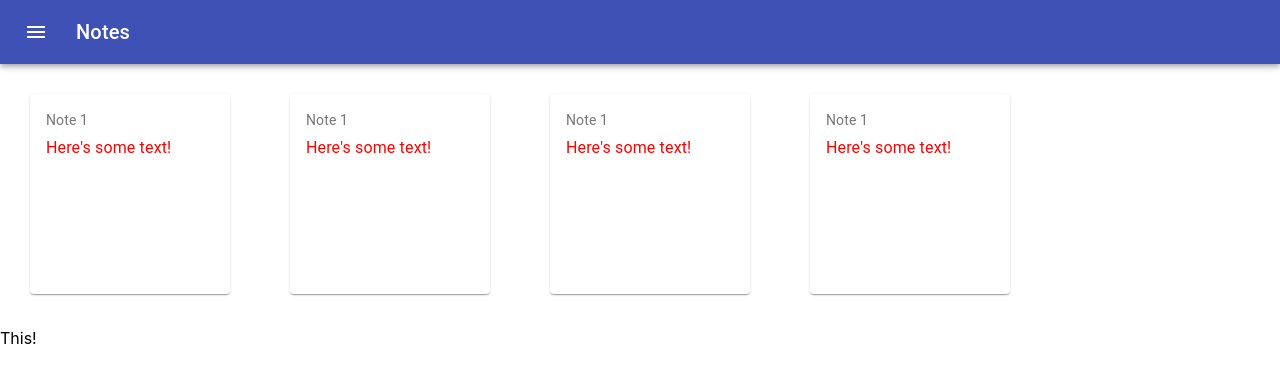
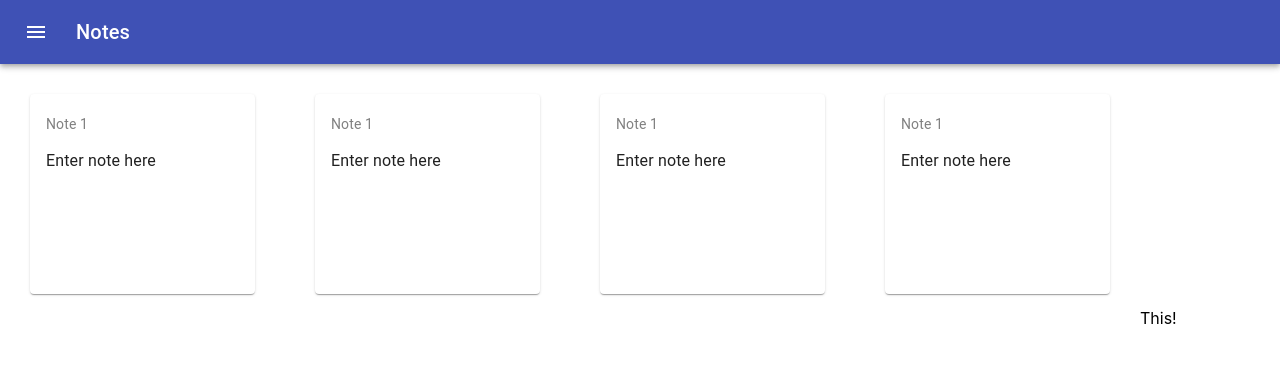
Before and after one commit to colemanjenkins/notes-app, a React (Create React App) app in the folder notes-app/: page / in a window 1280 px wide. Shown: the top 382 px of the page. Built offline with nearby package versions, Linux system fonts and the light colour scheme.

Commit message:
allow note cards to take input

```diff
--- a/notes-app/src/CreateNote.css
+++ b/notes-app/src/CreateNote.css
@@ -0,0 +1,8 @@
+.create-note-button {
+    display: inline-block;
+    text-align: right;
+}
+
+/* p {
+    text-align: right;
+} */
--- a/notes-app/src/CreateNote.js
+++ b/notes-app/src/CreateNote.js
@@ -1,11 +1,12 @@
 import React from 'react';
-
-
+import './CreateNote.css'
 
 export default function CreateNote() {
     return (
-        <div>
-            This!
+        <div className="create-note-button">
+            <p className="create-note-button">
+                This!
+            </p>
         </div>
     )
 }
--- a/notes-app/src/Note.js
+++ b/notes-app/src/Note.js
@@ -5,6 +5,7 @@ import CardActions from '@material-ui/core/CardActions';
 import CardContent from '@material-ui/core/CardContent';
 import Button from '@material-ui/core/Button';
 import Typography from '@material-ui/core/Typography';
+import InputBase from '@material-ui/core/InputBase';
 
 const useStyles = makeStyles({
     root: {
@@ -14,7 +15,8 @@ const useStyles = makeStyles({
         maxHeight: 260,
         margin: '30px',
         color: 'red',
-        display: 'inline-block'
+        display: 'inline-block',
+        overflow: 'scroll'
     },
     bullet: {
         display: 'inline-block',
@@ -23,26 +25,40 @@ const useStyles = makeStyles({
     },
     title: {
         fontSize: 14,
+        color: 'gray',
     },
     pos: {
         marginBottom: 12,
+    },
+    input: {
+
     },
 });
 
 export default function Note() {
     const classes = useStyles();
     const bull = <span className={classes.bullet}>•</span>;
-    const title = 'Note 1'
+    let five = 1;
+    const defaultTitle = 'Note ' + five;
     const body = "Here's some text!"
 
     return (
         <Card className={classes.root}>
             <CardContent>
-                <Typography className={classes.title} color="textSecondary" gutterBottom>
-                    {title}
+                <Typography className={classes.title} gutterBottom>
+                    <InputBase
+                        className={classes.title}
+                        defaultValue={defaultTitle}
+                        inputProps={{ 'aria-label': 'naked' }}
+                    />
                 </Typography>
                 <Typography className='noteBody'>
-                    {body}
+                    <InputBase
+                        className={classes.input}
+                        defaultValue="Enter note here"
+                        inputProps={{ 'aria-label': 'naked' }}
+                        multiline
+                    />
                 </Typography>
             </CardContent>
         </Card>
```
